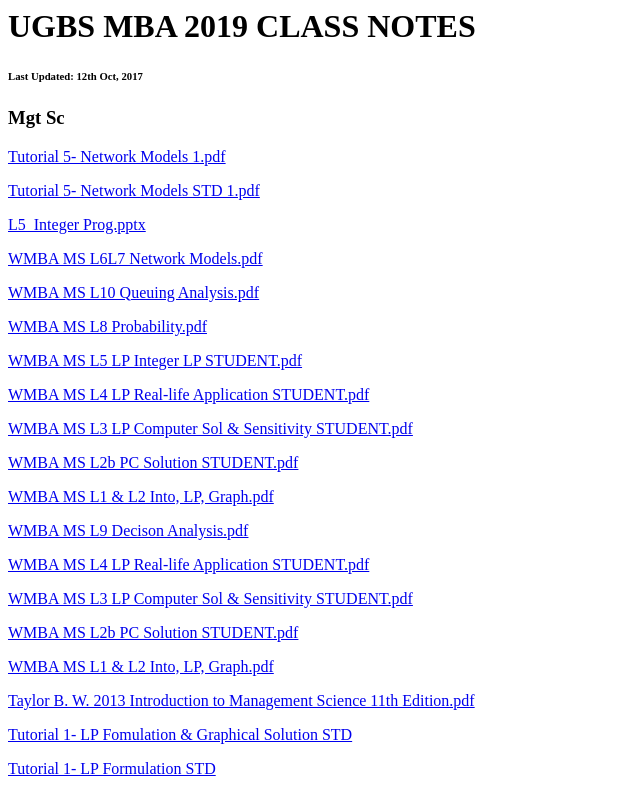
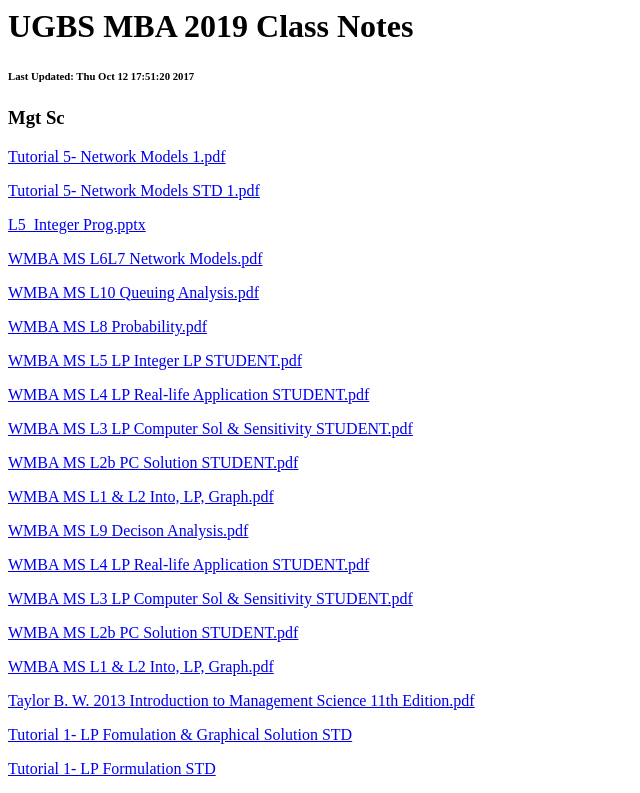
Before and after one commit to ugbsmba/ugbsmba2019.github.io, a plain HTML site: page index.html in a window 1280 px wide. Shown: the top 793 px of the page, without its empty margins (0-640 px from the left). Drawn offline with Linux system fonts and the light colour scheme.

Commit message:
Update index.html

```diff
--- a/index.html
+++ b/index.html
@@ -1,6 +1,13 @@
-<h1> UGBS MBA 2019 CLASS NOTES </h>
-<h6> Last Updated: 12th Oct, 2017 </h6>
-<h3>Mgt Sc</h3><p><a href="https://drive.google.com/uc?id=0B3dFiIvg8rbBYVFVYlJRSnhWdVRyREp5ajdWeVBrckpzSTdz&export=download">Tutorial 5- Network Models 1.pdf </a></p>
+<!doctype html5>
+<html>
+<head>
+<title>UGBS MBA 2019</title>
+</head>
+<body>
+<h1>UGBS MBA 2019 Class Notes</h1>
+<h6>Last Updated: Thu Oct 12 17:51:20 2017</h6>
+<h3>Mgt Sc</h3>
+<p><a href="https://drive.google.com/uc?id=0B3dFiIvg8rbBYVFVYlJRSnhWdVRyREp5ajdWeVBrckpzSTdz&export=download">Tutorial 5- Network Models 1.pdf </a></p>
 <p><a href="https://drive.google.com/uc?id=0B3dFiIvg8rbBaE1kUWV4REZTYkFQcHg0YUU1V1hzcU1qVlB3&export=download">Tutorial 5- Network Models STD  1.pdf </a></p>
 <p><a href="https://drive.google.com/uc?id=0B3dFiIvg8rbBR09VWV9xbmd1Rlh3LXFibGZLVU56QmR4R1NF&export=download">L5_Integer Prog.pptx </a></p>
 <p><a href="https://drive.google.com/uc?id=0B3dFiIvg8rbBb041VWVNbGVlODYtWTdPdy1LV19zS1UzS1N3&export=download">WMBA MS L6L7 Network Models.pdf </a></p>
@@ -19,7 +26,8 @@
 <p><a href="https://drive.google.com/uc?id=0B3dFiIvg8rbBcG5waUZneDZpTTQ&export=download">Taylor B. W. 2013 Introduction to Management Science 11th Edition.pdf </a></p>
 <p><a href="https://drive.google.com/uc?id=0B3dFiIvg8rbBdm9OWGhYRFdxdlU&export=download">Tutorial 1- LP Fomulation & Graphical Solution STD </a></p>
 <p><a href="https://drive.google.com/uc?id=0B3dFiIvg8rbBQTBsUmh3QzVFTEk&export=download">Tutorial 1- LP Formulation STD </a></p>
-<h3>Mgt Acct</h3><p><a href="https://drive.google.com/uc?id=1WcAQHQpJou7f_wwE60IRXfpilMZ3LLzYR1sefayT6h8&export=download">FINANCIAL STATEMENT ANALYSIS-EMBA 5.ppt </a></p>
+<h3>Mgt Acct</h3>
+<p><a href="https://drive.google.com/uc?id=1WcAQHQpJou7f_wwE60IRXfpilMZ3LLzYR1sefayT6h8&export=download">FINANCIAL STATEMENT ANALYSIS-EMBA 5.ppt </a></p>
 <p><a href="https://drive.google.com/uc?id=12rLmVL2q5xujHtqOwyte2bLW3qID2YnplrET03y-Oy0&export=download">TUTORIAL SET 4 UPDATED.docx </a></p>
 <p><a href="https://drive.google.com/uc?id=0B3dFiIvg8rbBb0J6TG5vRFlMWDJjNUs3QVI0LUwxNE9fY0F3&export=download">TUTORIAL SET 4 UPDATED.docx </a></p>
 <p><a href="https://drive.google.com/uc?id=0B3dFiIvg8rbBRWVLTXFLMFZuU2RiWHRFUDRJbks1eVRfNXJR&export=download">FINANCIAL STATEMENT ANALYSIS-EMBA 5.ppt </a></p>
@@ -36,7 +44,8 @@
 <p><a href="https://drive.google.com/uc?id=0B3dFiIvg8rbBbmpsYWZsR2hHcFE&export=download">mba MAN ACCT TUTORIAL set 1.pdf </a></p>
 <p><a href="https://drive.google.com/uc?id=0B3dFiIvg8rbBUVZseFh2TEdqMzg&export=download">mba MAN ACCT TUTORIAL set 1.docx </a></p>
 <p><a href="https://drive.google.com/uc?id=0B3dFiIvg8rbBTjduOUJhdjhwYUU&export=download">Course outline.pdf </a></p>
-<h3>MIS</h3><p><a href="https://drive.google.com/uc?id=0B3dFiIvg8rbBQ2ZsMlhGbTNaWGRRazRpWkxzQWVMM3JsR1Zn&export=download">BPMNByExampleENG.pdf </a></p>
+<h3>MIS</h3>
+<p><a href="https://drive.google.com/uc?id=0B3dFiIvg8rbBQ2ZsMlhGbTNaWGRRazRpWkxzQWVMM3JsR1Zn&export=download">BPMNByExampleENG.pdf </a></p>
 <p><a href="https://drive.google.com/uc?id=0B3dFiIvg8rbBd2ozWXQ0XzRxV0UxSlc1NXM1a2NNOUR6WHVN&export=download">MIS_Week_6.ppt </a></p>
 <p><a href="https://drive.google.com/uc?id=0B3dFiIvg8rbBcmYtejJDbHNKNUh1UF9OQnQ0ZE9fZ0dmMHZF&export=download">case 6 - VW.docx </a></p>
 <p><a href="https://drive.google.com/uc?id=0B3dFiIvg8rbBdFFsWWxienJZSWlsMlhKa2djRzBuaWRpLVRj&export=download">MIS Individual Assignment.pdf </a></p>
@@ -47,7 +56,8 @@
 <p><a href="https://drive.google.com/uc?id=0B3dFiIvg8rbBeExBNmtiUHVsd1k&export=download">MIS_week 3.pptx </a></p>
 <p><a href="https://drive.google.com/uc?id=0B3dFiIvg8rbBMi1hbDZvZDdyWWs&export=download">MIS Syllabus.docx </a></p>
 <p><a href="https://drive.google.com/uc?id=0B3dFiIvg8rbBVWlqTXNRaV9zNlE&export=download">week 3.ppt </a></p>
-<h3>Econs</h3><p><a href="https://drive.google.com/uc?id=0B3dFiIvg8rbBOFNFcXB2XzdYdmtVRHVjd2pxU05TOEw5dGRN&export=download">market_structures.pdf </a></p>
+<h3>Econs</h3>
+<p><a href="https://drive.google.com/uc?id=0B3dFiIvg8rbBOFNFcXB2XzdYdmtVRHVjd2pxU05TOEw5dGRN&export=download">market_structures.pdf </a></p>
 <p><a href="https://drive.google.com/uc?id=0B3dFiIvg8rbBQjFqTjlHbmxmdnhkLXNLNG82WnVBT21wTFhV&export=download">production and cost.pdf </a></p>
 <p><a href="https://drive.google.com/uc?id=0B3dFiIvg8rbBdGhQdWlKMVBTVlNxZWxTRU1EdW5rSzBzdmRr&export=download">ps.1.pdf </a></p>
 <p><a href="https://drive.google.com/uc?id=0B3dFiIvg8rbBVERsV2tIRHNSeWozcUttVGE1dVEtckpvYUdJ&export=download">The Economist explains_ Why the gold price is falling _ The Economist.pdf </a></p>
@@ -56,8 +66,10 @@
 <p><a href="https://drive.google.com/uc?id=0B3dFiIvg8rbBMWo0YVU2YV9VMFE&export=download">market_analysis_economics_MBA.pdf </a></p>
 <p><a href="https://drive.google.com/uc?id=0B3dFiIvg8rbBdkt5UEF0NWhsVGs&export=download">ugbs603_lecture1a.pdf </a></p>
 <p><a href="https://drive.google.com/uc?id=0B3dFiIvg8rbBdldGZmE1M0ppOWs&export=download">Course outline.pdf </a></p>
-<h3>OBM</h3><p><a href="https://drive.google.com/uc?id=0B3dFiIvg8rbBakVSQ25Rc05FLUE&export=download">University of Ghana Business School  OBM outline.pdf </a></p>
+<h3>OBM</h3>
+<p><a href="https://drive.google.com/uc?id=0B3dFiIvg8rbBakVSQ25Rc05FLUE&export=download">University of Ghana Business School  OBM outline.pdf </a></p>
 <p><a href="https://drive.google.com/uc?id=0B3dFiIvg8rbBeXRQZHdvQ0FGQjA&export=download">OBM-STRUCTURE & DESIGN.ppt </a></p>
 <p><a href="https://drive.google.com/uc?id=0B3dFiIvg8rbBazh2QlFlT0RyR0k&export=download">OBM-Introduction.ppt </a></p>
 <p><a href="https://drive.google.com/uc?id=0B3dFiIvg8rbBN2VJZm9qSWQwcTg&export=download">OBM-Power & Politics.ppt </a></p>
 <p><a href="https://drive.google.com/uc?id=0B3dFiIvg8rbBczdROGoxTzJJM2c&export=download">OBM-CLIMATE NEW.ppt </a></p>
+</html>
```
